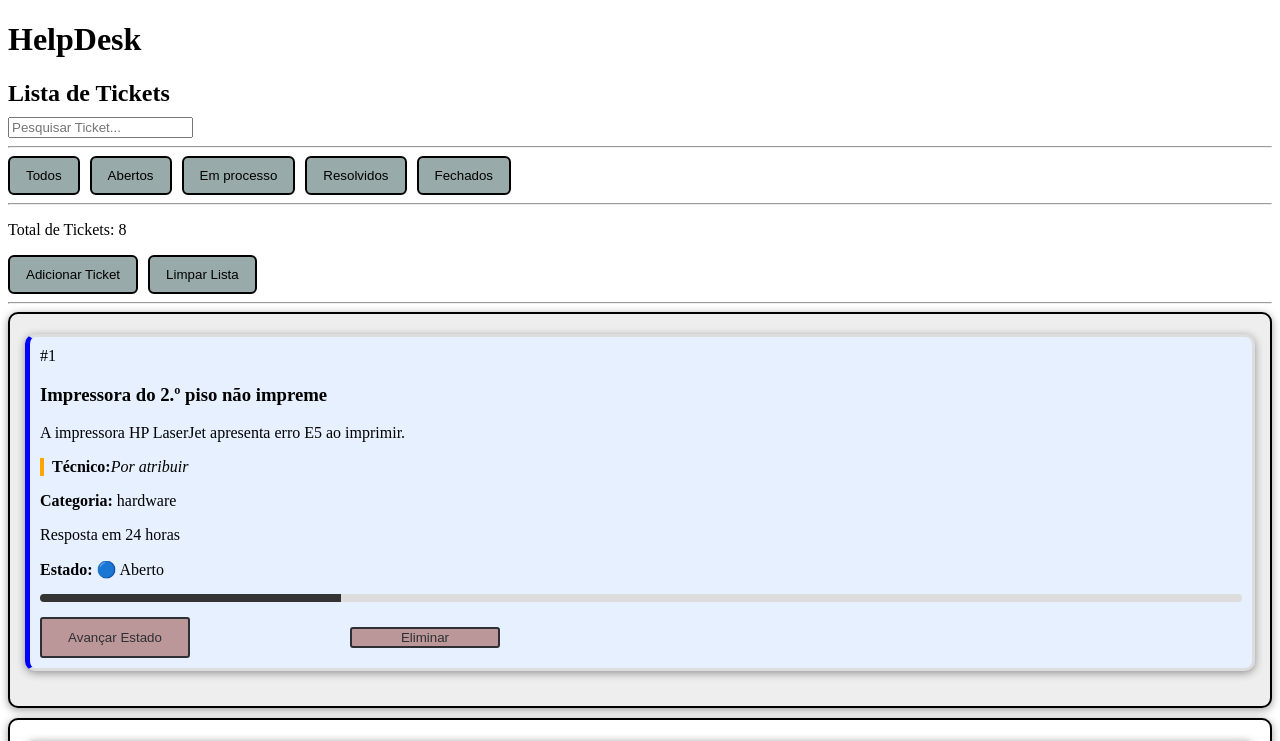
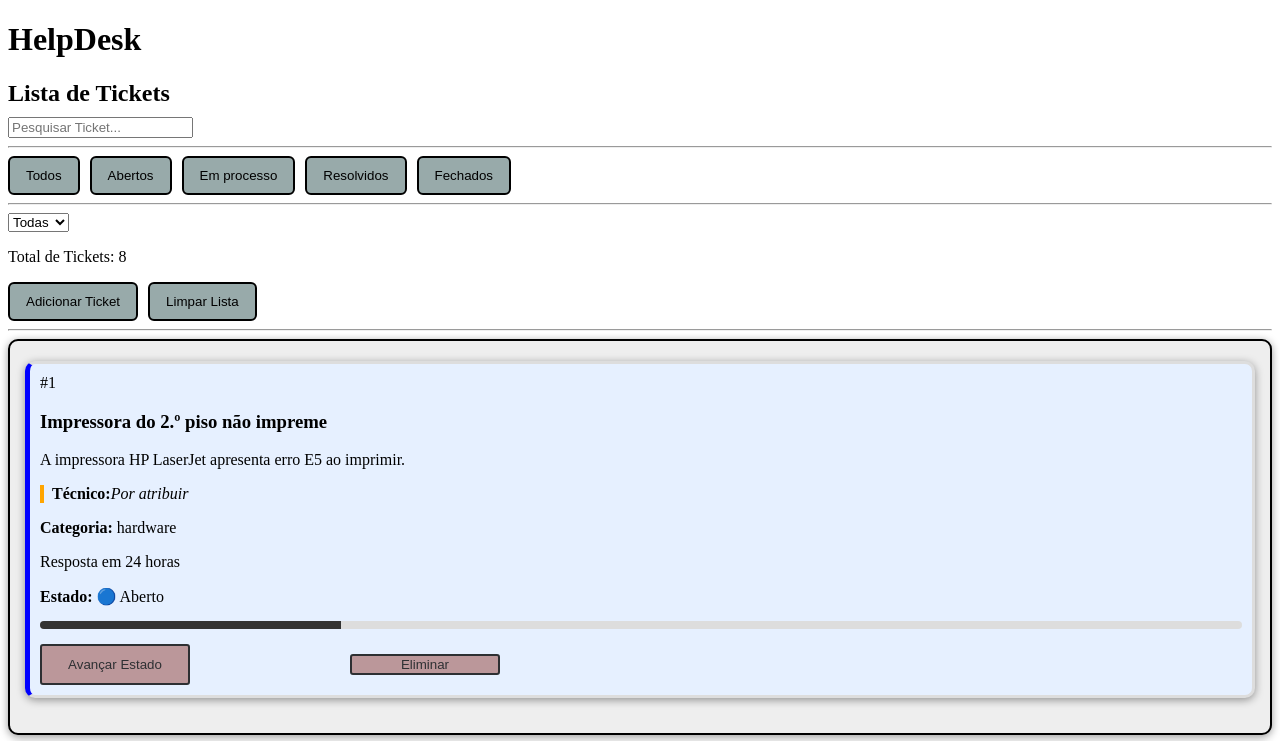
Before and after one commit to angelinasashixinga-gif/helpdesk-, an Angular app: page / in a window 1280 px wide. Shown: the top 741 px of the page. Built offline with nearby package versions, Linux system fonts and the light colour scheme.

Commit message:
exercicio8-select

```diff
--- a/src/app/pages/lista-tickets/lista-tickets.html
+++ b/src/app/pages/lista-tickets/lista-tickets.html
@@ -29,6 +29,15 @@ placeholder="Pesquisar Ticket..."
   <hr>
 
 </div>
+<select
+  (change)="filtrarPrioridade($event)"
+>
+  <option value="todas">Todas</option>
+  <option value="baixa">Baixa</option>
+  <option value="media">Média</option>
+  <option value="alta">Alta</option>
+  <option value="critica">Crítica</option>
+</select>
 
 <p>Total de Tickets: {{ totalTickets() }}</p>
 
--- a/src/app/pages/lista-tickets/lista-tickets.ts
+++ b/src/app/pages/lista-tickets/lista-tickets.ts
@@ -18,7 +18,14 @@ export class ListaTickets {
 
   filtroEstado = signal('todos');
 
+  filtroPrioridade = signal('todas')
 
+  filtrarPrioridade(event: Event): void {
+    const valor =
+    (event.target as HTMLSelectElement).value;
+
+    this.filtroPrioridade.set(valor);
+  }
 
   filtrar(estado: string): void {
     this.filtroEstado.set(estado);
@@ -32,8 +39,14 @@ export class ListaTickets {
 }
 get ticketsFiltrados(): Ticket[] {
 
-  const termo = this.termoPesquisa().toLowerCase();
-  const estado = this.filtroEstado();
+  const termo =
+    this.termoPesquisa().toLowerCase();
+
+  const estado =
+    this.filtroEstado();
+
+  const prioridade =
+    this.filtroPrioridade();
 
   return this.tickets().filter(ticket => {
 
@@ -45,8 +58,15 @@ get ticketsFiltrados(): Ticket[] {
       estado === 'todos' ||
       ticket.estado === estado;
 
-    return correspondePesquisa && correspondeEstado;
+    const correspondePrioridade =
+      prioridade === 'todas' ||
+      ticket.prioridade === prioridade;
+
+    return correspondePesquisa &&
+           correspondeEstado &&
+           correspondePrioridade;
   });
+
 }
 
   adicionarTicket() {
```
